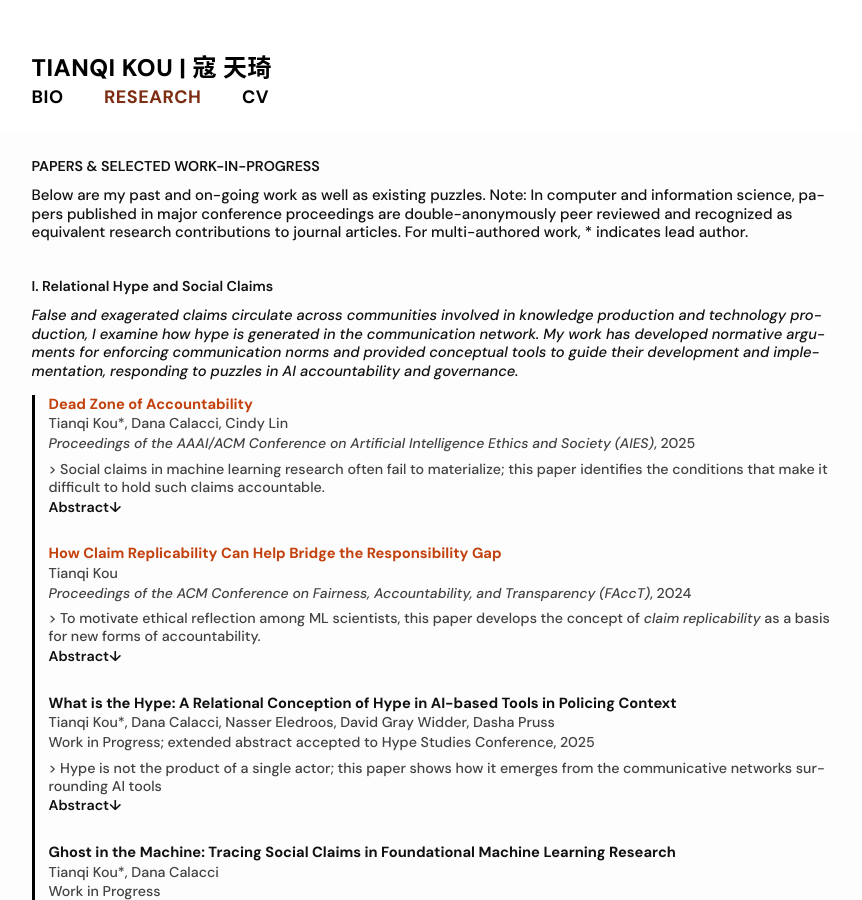
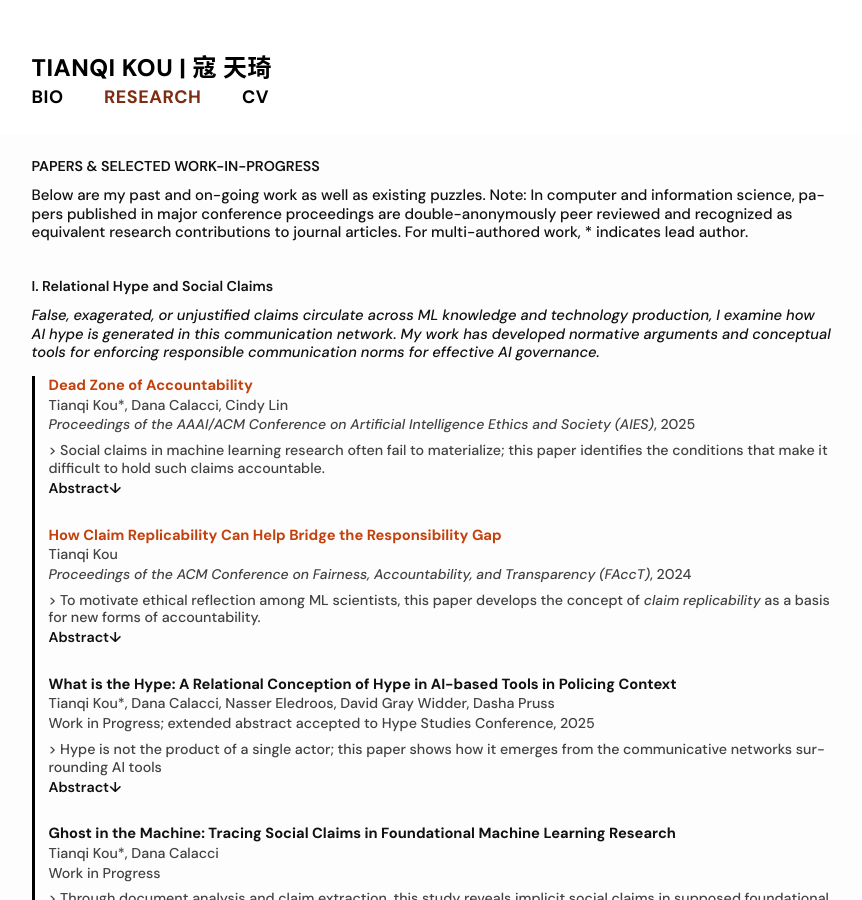
Before and after one commit to koutianqi/koutianqi.github.io, a Jekyll site: the page built from pages/research.markdown, in a window 1280 px wide and 900 px high. Shown: the whole window, without its empty margins (201-1063 px from the left). Built offline with Jekyll 4.4.1, drawn with Linux system fonts in a browser that asks for light colours.

Commit message:
Update research.markdown

```diff
--- a/pages/research.markdown
+++ b/pages/research.markdown
@@ -10,7 +10,7 @@ description: "Tianqi studies AI hype and communication norms."
   For multi-authored work, * indicates lead author.</p>
 
 ### I. Relational Hype and Social Claims
-_False and exagerated claims circulate across communities involved in knowledge production and technology production, I examine how hype is generated in the communication network. My work has developed normative arguments for enforcing communication norms and provided conceptual tools to guide their development and implementation, responding to puzzles in AI accountability and governance._
+_False, exagerated, or unjustified claims circulate across ML knowledge and technology production, I examine how AI hype is generated in this communication network. My work has developed normative arguments and conceptual tools for enforcing responsible communication norms for effective AI governance._
 
 <div class="pubs">
 {% include paper.html
```
